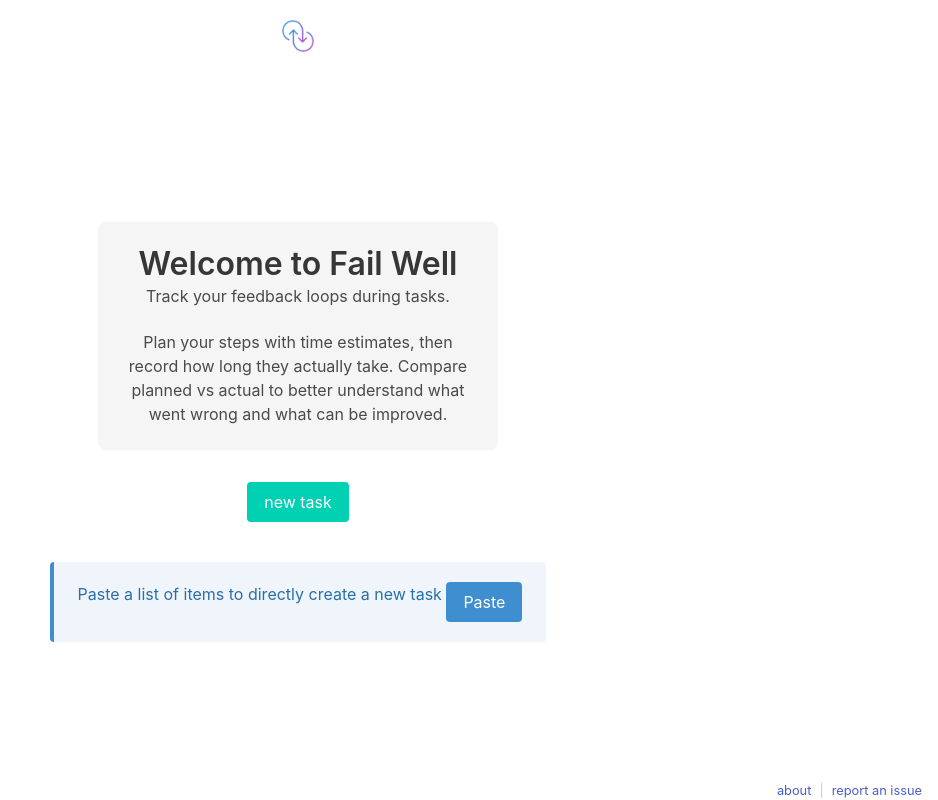
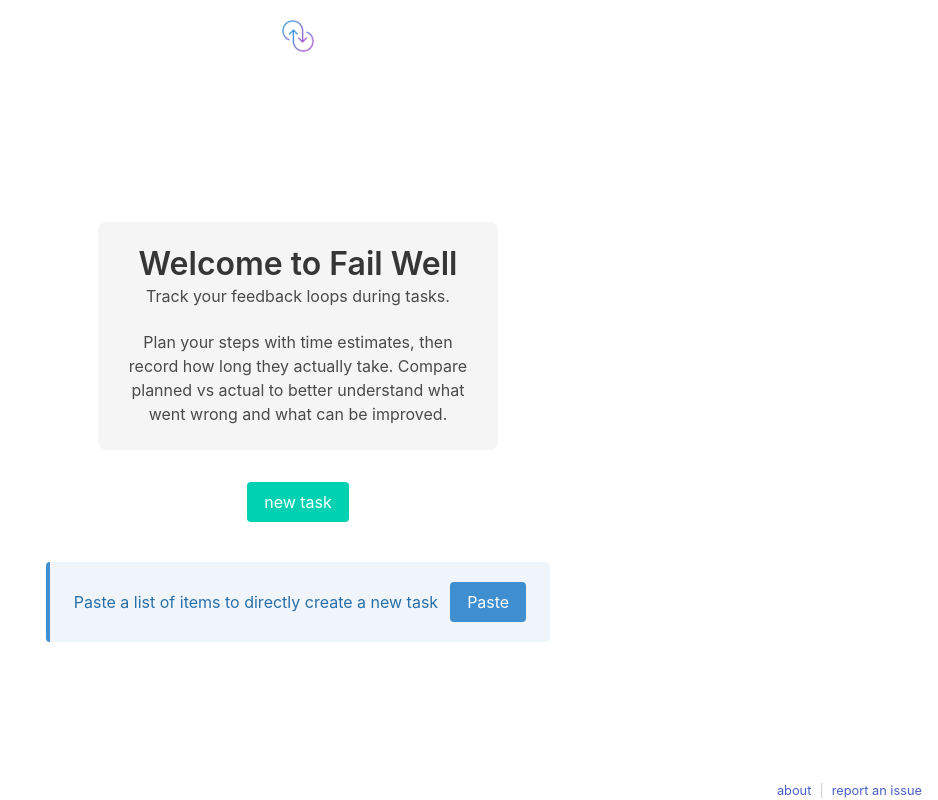
Before and after one commit to jcalixte/failwell, a Vue app: page / in a window 1280 px wide. Shown: the whole page, without its empty margins (342-1280 px from the left). Built offline with nearby package versions, Linux system fonts and the light colour scheme; a web font is replaced by a local one; what vue-diff would draw is missing.

Commit message:
style: align paste hint text and button vertically

```diff
--- a/src/views/HomeView.vue
+++ b/src/views/HomeView.vue
@@ -84,7 +84,7 @@ onUnmounted(() => {
         </div>
         <section class="message is-info paste-hint">
           <div class="message-body">
-            Paste a list of items to directly create a new task
+            <span>Paste a list of items to directly create a new task</span>
             <button @click="handlePaste()" class="button is-info">Paste</button>
           </div>
         </section>
@@ -128,7 +128,12 @@ main {
 
 .paste-hint {
   margin: 1rem;
-  text-align: center;
+}
+
+.paste-hint .message-body {
+  display: flex;
+  align-items: center;
+  gap: 0.75rem;
 }
 
 .description-hint {
```
